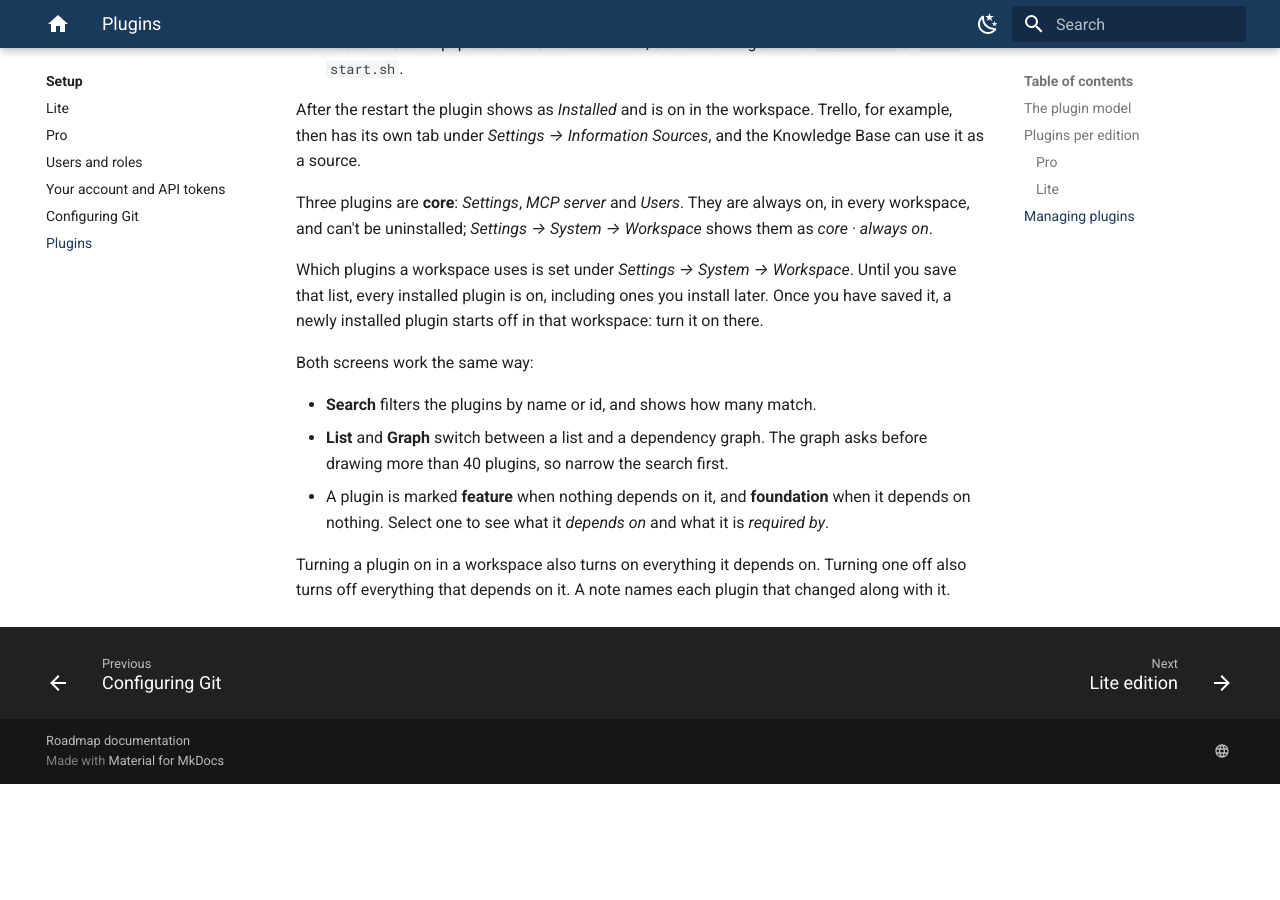
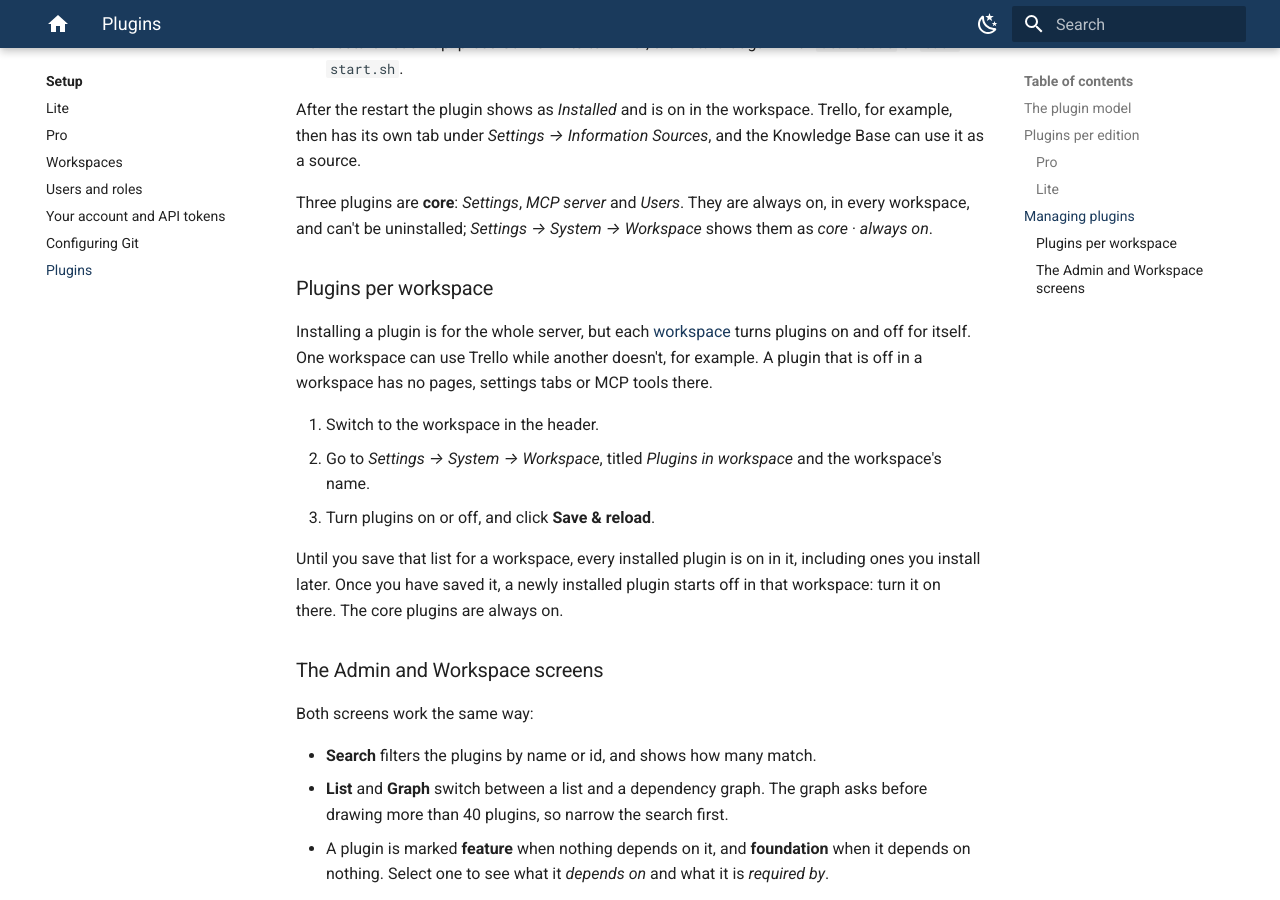
Before and after one commit to roadmap-mcp/roadmap-mcp.github.io, an MkDocs documentation site: the page built from docs/get-started/plugins.md, in a window 1280 px wide and 900 px high, scrolled down 2749 px. Built offline with MkDocs 1.6.1 and Material for MkDocs 9.7.7, drawn with Linux system fonts in a browser that asks for light colours; before the commit the page ends 3533 px from its top, so only the background shows below that; some of the changed text lies outside the part shown.

Commit message:
Setup: Workspaces page; plugins per workspace

```diff
--- a/docs/get-started/plugins.md
+++ b/docs/get-started/plugins.md
@@ -32,7 +32,7 @@ flowchart TB
 - The **frontend** mirrors this: each plugin adds its own pages, settings tabs and
   item types to the app.
 - Plugins are **enabled per workspace**: one server serves several teams, each with
-  its own configuration and data. See [Managing plugins](#managing-plugins) for
+  its own configuration and data. See [Plugins per workspace](#plugins-per-workspace) for
   the screens that manage them.
 
 ## Plugins per edition
@@ -87,10 +87,23 @@ Three plugins are **core**: *Settings*, *MCP server* and *Users*. They are alway
 on, in every workspace, and can't be uninstalled; *Settings → System → Workspace* shows them as
 *core · always on*.
 
-Which plugins a workspace uses is set under *Settings → System → Workspace*. Until
-you save that list, every installed plugin is on, including ones you install later.
-Once you have saved it, a newly installed plugin starts off in that workspace: turn
-it on there.
+### Plugins per workspace
+
+Installing a plugin is for the whole server, but each [workspace](workspaces.md)
+turns plugins on and off for itself. One workspace can use Trello while another
+doesn't, for example. A plugin that is off in a workspace has no pages, settings tabs
+or MCP tools there.
+
+1. Switch to the workspace in the header.
+2. Go to *Settings → System → Workspace*, titled *Plugins in workspace* and the
+   workspace's name.
+3. Turn plugins on or off, and click **Save & reload**.
+
+Until you save that list for a workspace, every installed plugin is on in it,
+including ones you install later. Once you have saved it, a newly installed plugin
+starts off in that workspace: turn it on there. The core plugins are always on.
+
+### The Admin and Workspace screens
 
 Both screens work the same way:
 
--- a/mkdocs.yml
+++ b/mkdocs.yml
@@ -66,6 +66,7 @@ nav:
       - get-started/index.md
       - Lite: get-started/lite.md
       - Pro: get-started/pro.md
+      - Workspaces: get-started/workspaces.md
       - Users and roles: get-started/users.md
       - Your account and API tokens: get-started/account.md
       - Configuring Git: get-started/git.md
```
Also changed, not shown: docs/get-started/index.md (+2 -1 lines), docs/get-started/workspaces.md (added, +67 -0 lines).
